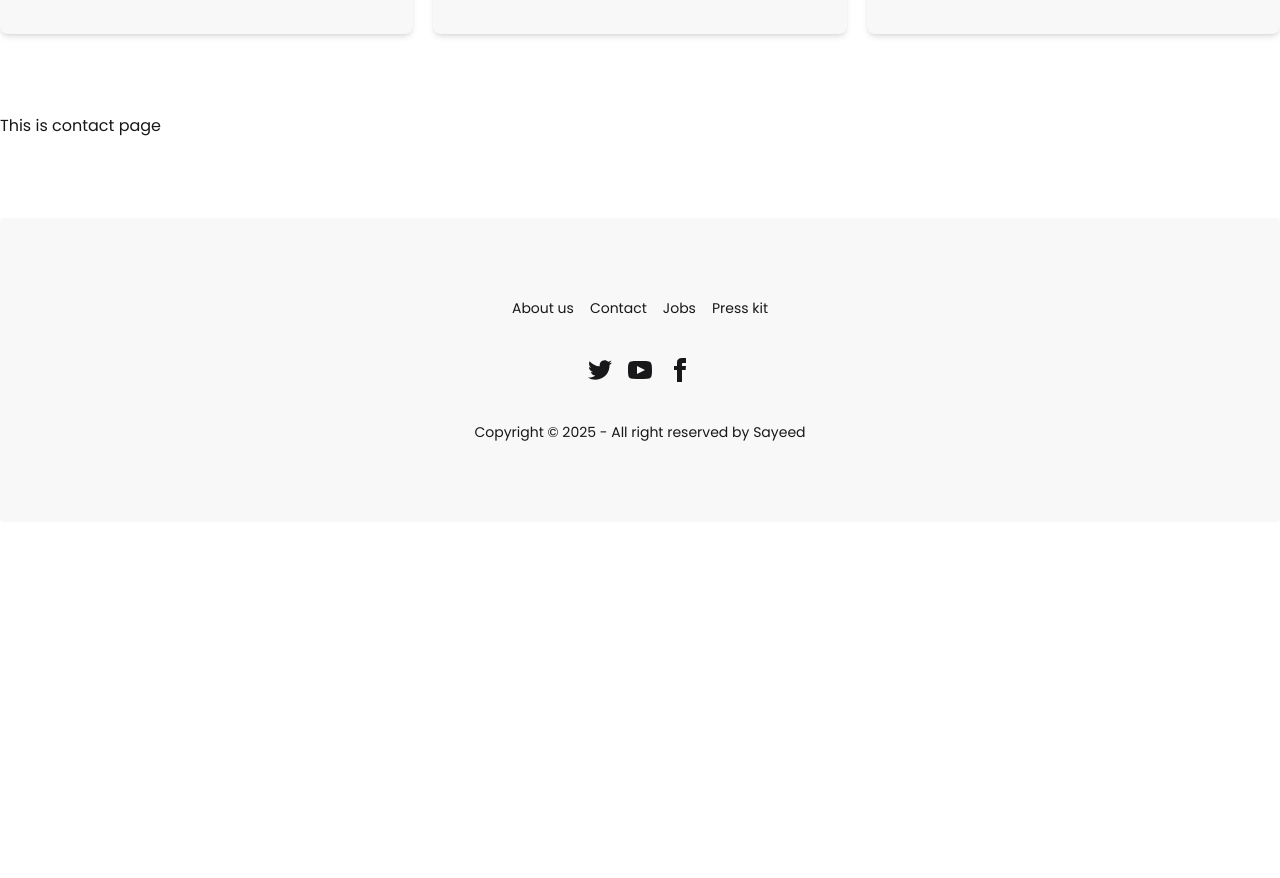
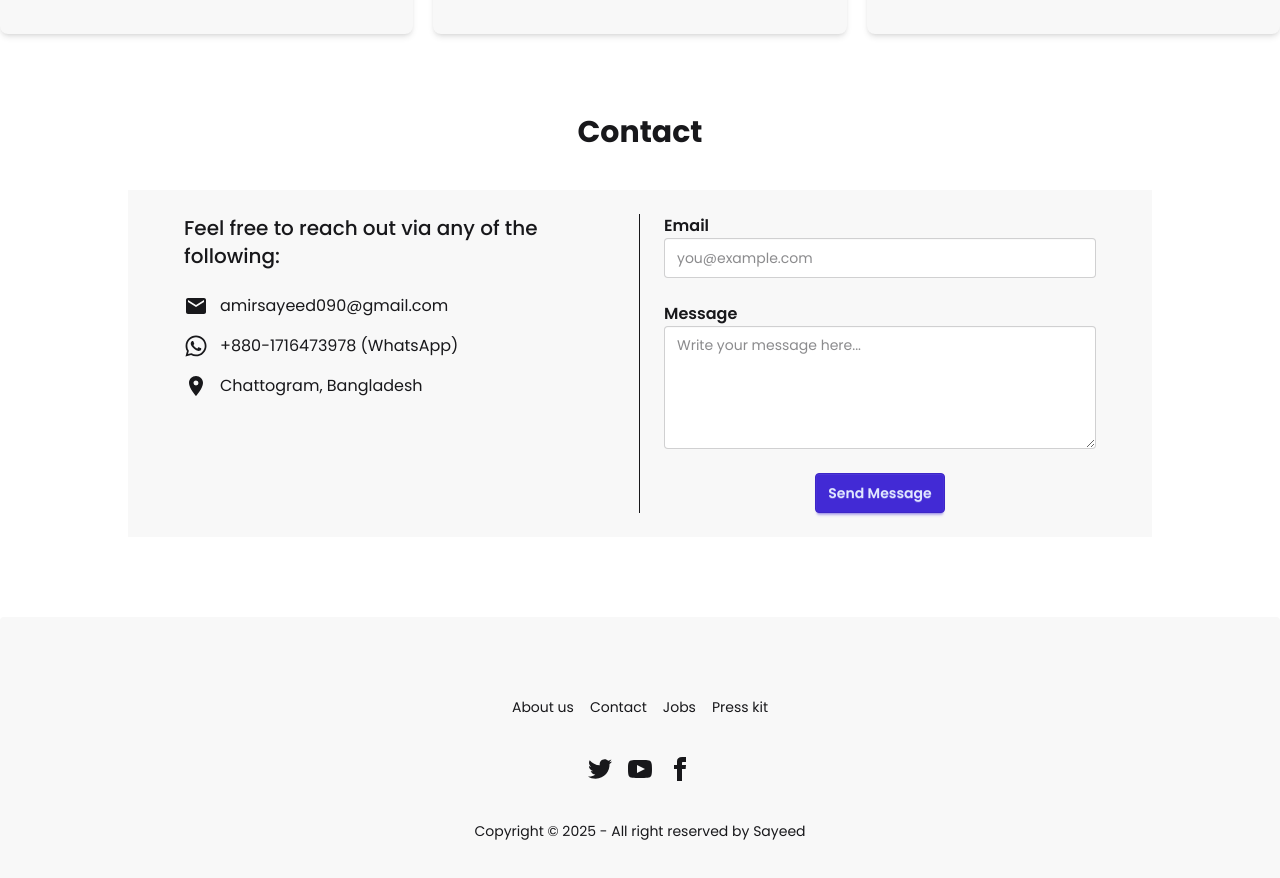
Before and after one commit to amirsayeed/Amir-Mohammad-Sayeed-Portfolio, a React (Vite) app: page / in a window 1280 px wide. Shown: the part 2396-3274 px from the top of the page. Before the commit the page ends 2918 px from the top, so only its background shows below. Built offline with nearby package versions, Linux system fonts and the light colour scheme.

Commit message:
integrated emailjs in the contact form to get user's message in email and showed success toast

```diff
--- a/package.json
+++ b/package.json
@@ -11,11 +11,13 @@
   },
   "dependencies": {
     "@tailwindcss/vite": "^4.1.6",
+    "emailjs-com": "^3.2.0",
     "motion": "^12.12.2",
     "react": "^19.1.0",
     "react-dom": "^19.1.0",
     "react-icons": "^5.5.0",
     "react-router": "^7.6.0",
+    "react-toastify": "^11.0.5",
     "tailwindcss": "^4.1.6"
   },
   "devDependencies": {
--- a/src/components/Contact/Contact.jsx
+++ b/src/components/Contact/Contact.jsx
@@ -1,10 +1,95 @@
-import React from 'react';
+import React, { useRef } from 'react';
+import { FaWhatsapp } from 'react-icons/fa';
+import { MdEmail, MdLocationOn } from 'react-icons/md';
+import emailjs from 'emailjs-com';
+import { toast } from 'react-toastify';
+const Contact = () => {
+  const form = useRef();
 
-const Contact = () => {
+  const sendEmail = (e) => {
+    e.preventDefault();
+
+    emailjs.sendForm(
+      'service_fwg4igi',
+      'template_47w1jyy',
+      form.current,
+      'LhMBItcyzQJbo-WqX'
+    )
+    .then((result) => {
+        console.log('Message sent:', result.text);
+        e.target.reset();
+        toast.success('Message sent successfully!');
+    }, (error) => {
+        console.log('Error:', error.text);
+        toast.error('Failed to send message.');
+    });
+  };
     return (
-        <div id='contact' className='scroll-my-24 my-20'>
-            This is contact page
+      <section id='contact' className="scroll-mt-24 my-20">
+        <h3 className="text-3xl font-bold text-center">Contact</h3>
+
+        <div className="grid max-w-5xl grid-cols-1 p-6 mx-auto lg:px-8 md:grid-cols-2 md:divide-x bg-base-200 mt-10">
+          {/* Left side — Your contact info */}
+          <div className="py-6 md:py-0 md:px-6 space-y-6">
+            <p className="text-xl font-medium">Feel free to reach out via any of the following:</p>
+
+            <div className="space-y-4">
+              <p className="flex items-center">
+                <MdEmail className="w-6 h-6 mr-3" />
+                <a href="mailto:amirsayeed090@gmail.com" className="hover:underline">
+                  amirsayeed090@gmail.com
+                </a>
+              </p>
+
+              <p className="flex items-center">
+                <FaWhatsapp className="w-6 h-6 mr-3" />
+                <a
+                  href="https://wa.me/8801716473978"
+                  target="_blank"
+                  rel="noopener noreferrer"
+                  className="hover:underline"
+                >
+                  +880-1716473978 (WhatsApp)
+                </a>
+              </p>
+
+              <p className="flex items-center">
+                <MdLocationOn className="w-6 h-6 mr-3" />
+                Chattogram, Bangladesh
+              </p>
+            </div>
+          </div>
+
+          {/* Right side — Contact form */}
+          <form ref={form} onSubmit={sendEmail} className="flex flex-col py-6 space-y-6 md:py-0 md:px-6">
+            <label className="block">
+              <span className="mb-1 font-semibold">Email</span>
+              <input
+                type="email"
+                name="email"
+                placeholder="you@example.com"
+                className="input input-bordered w-full"
+                required
+              />
+            </label>
+
+            <label className="block">
+              <span className="mb-1 font-semibold">Message</span>
+              <textarea
+                rows="5"
+                name="message"
+                placeholder="Write your message here..."
+                className="textarea textarea-bordered w-full"
+                required
+              ></textarea>
+            </label>
+
+            <button type="submit" className="btn btn-primary p-3 self-center">
+              Send Message
+            </button>
+          </form>
         </div>
+      </section>
     );
 };
 
--- a/src/main.jsx
+++ b/src/main.jsx
@@ -5,11 +5,11 @@ import {
   RouterProvider
 } from "react-router";
 import { router } from './routes/routes';
-
-
+import { ToastContainer } from 'react-toastify';
 
 createRoot(document.getElementById('root')).render(
   <StrictMode>
+    <ToastContainer/>
     <RouterProvider router={router}/>
   </StrictMode>,
 )
```
Also changed, not shown: 1 other file (tests, documents, lock files or other folders).
